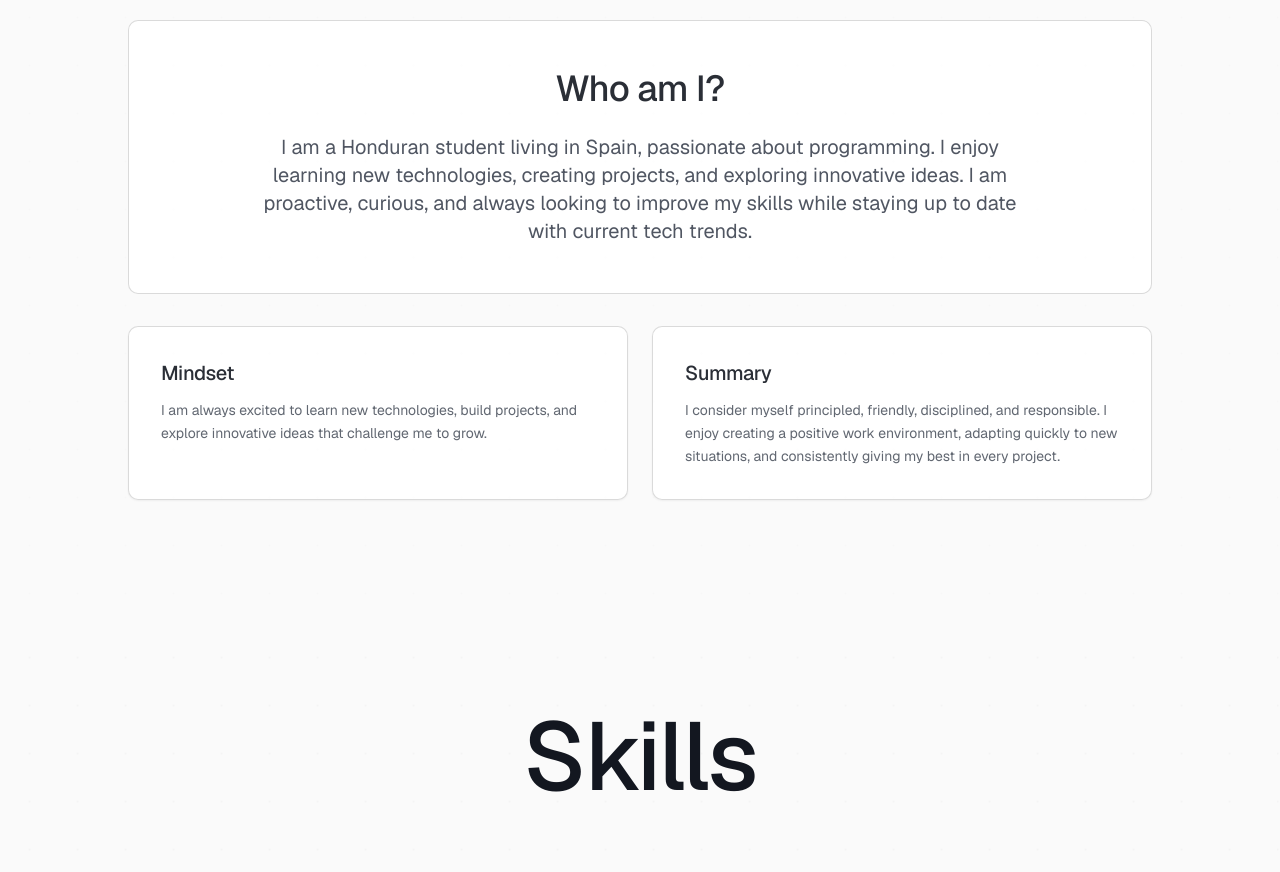
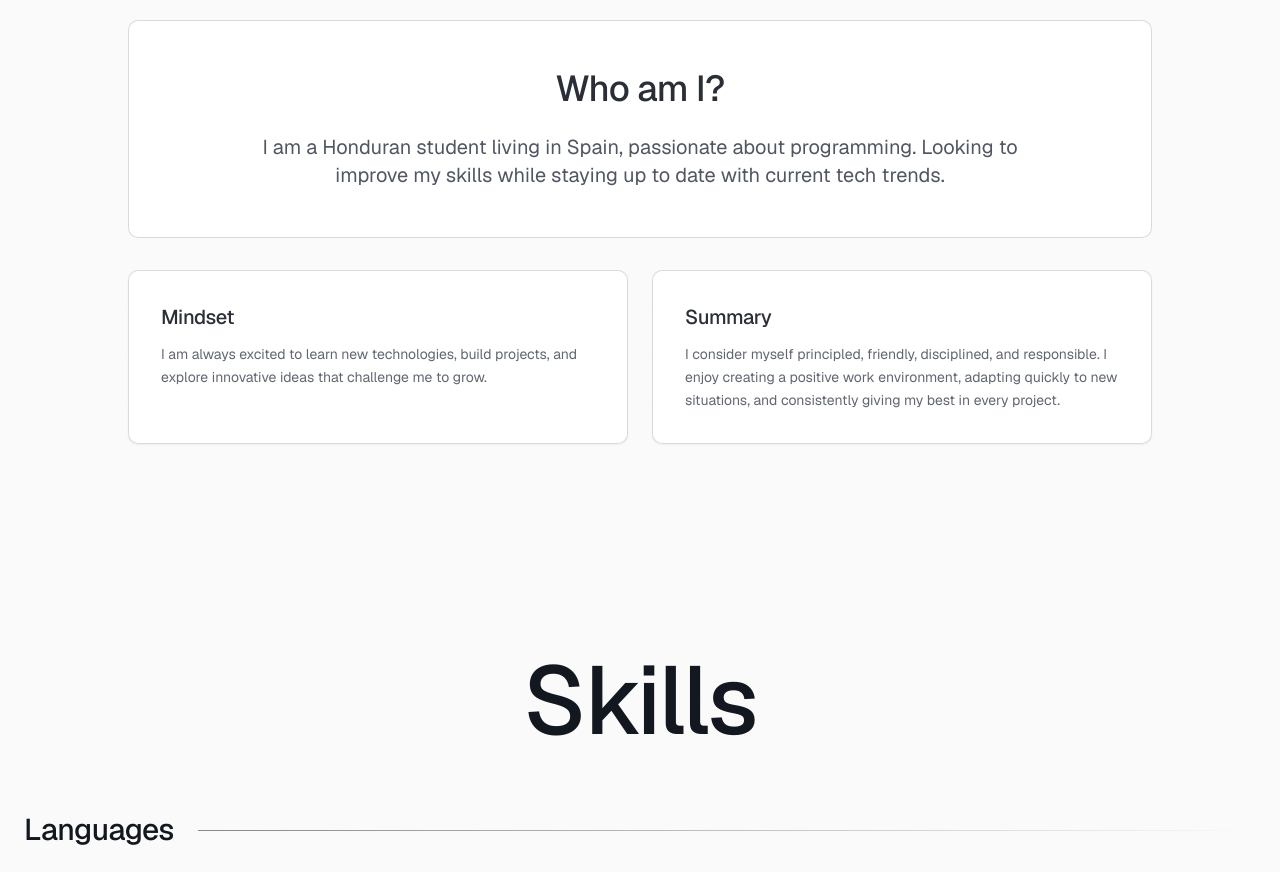
Before and after one commit to neevets/portfolio-web, a React (Vite) app: page / in a window 1280 px wide. Shown: the part 1100-1972 px from the top of the page. Built offline with nearby package versions, Linux system fonts and the light colour scheme; a web font is replaced by a local one.

Commit message:
Update AboutSection.tsx

```diff
--- a/src/components/sections/AboutSection.tsx
+++ b/src/components/sections/AboutSection.tsx
@@ -56,9 +56,8 @@ const AboutSection = memo(() => {
                   <div className="relative z-10 space-y-6 text-center">
                     <h3 className="text-3xl md:text-4xl font-dev font-light text-foreground/90"> Who am I?</h3>
                     <p className="text-lg md:text-xl leading-relaxed text-muted-foreground max-w-3xl mx-auto font-dev">
-                      I am a Honduran student living in Spain, passionate about programming. I enjoy learning new technologies,
-                      creating projects, and exploring innovative ideas. I am proactive, curious, and always
-                      looking to improve my skills while staying up to date with current tech trends.
+                      I am a Honduran student living in Spain, passionate about programming.
+                      Looking to improve my skills while staying up to date with current tech trends.
                     </p>
                   </div>
                 </div>
```
